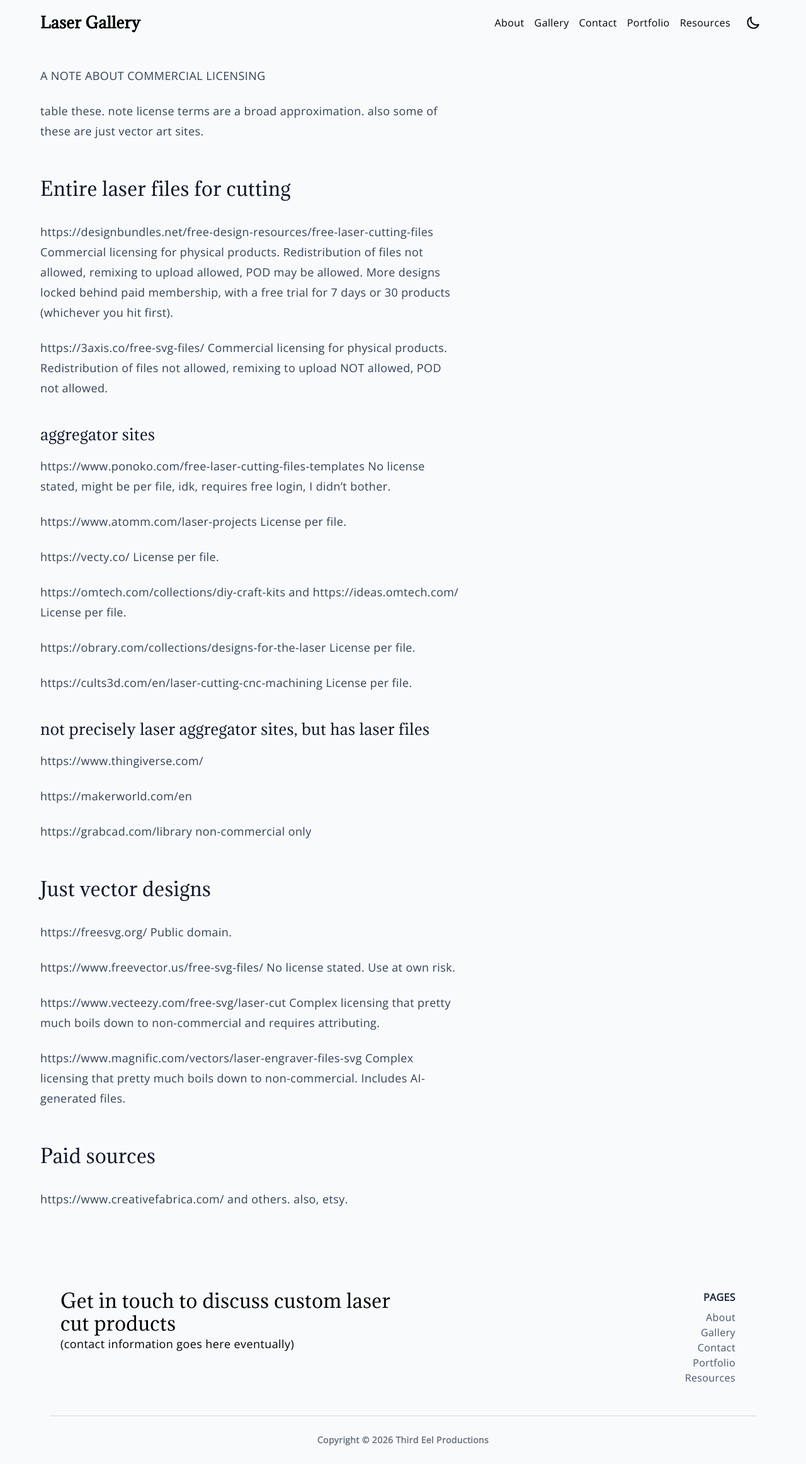
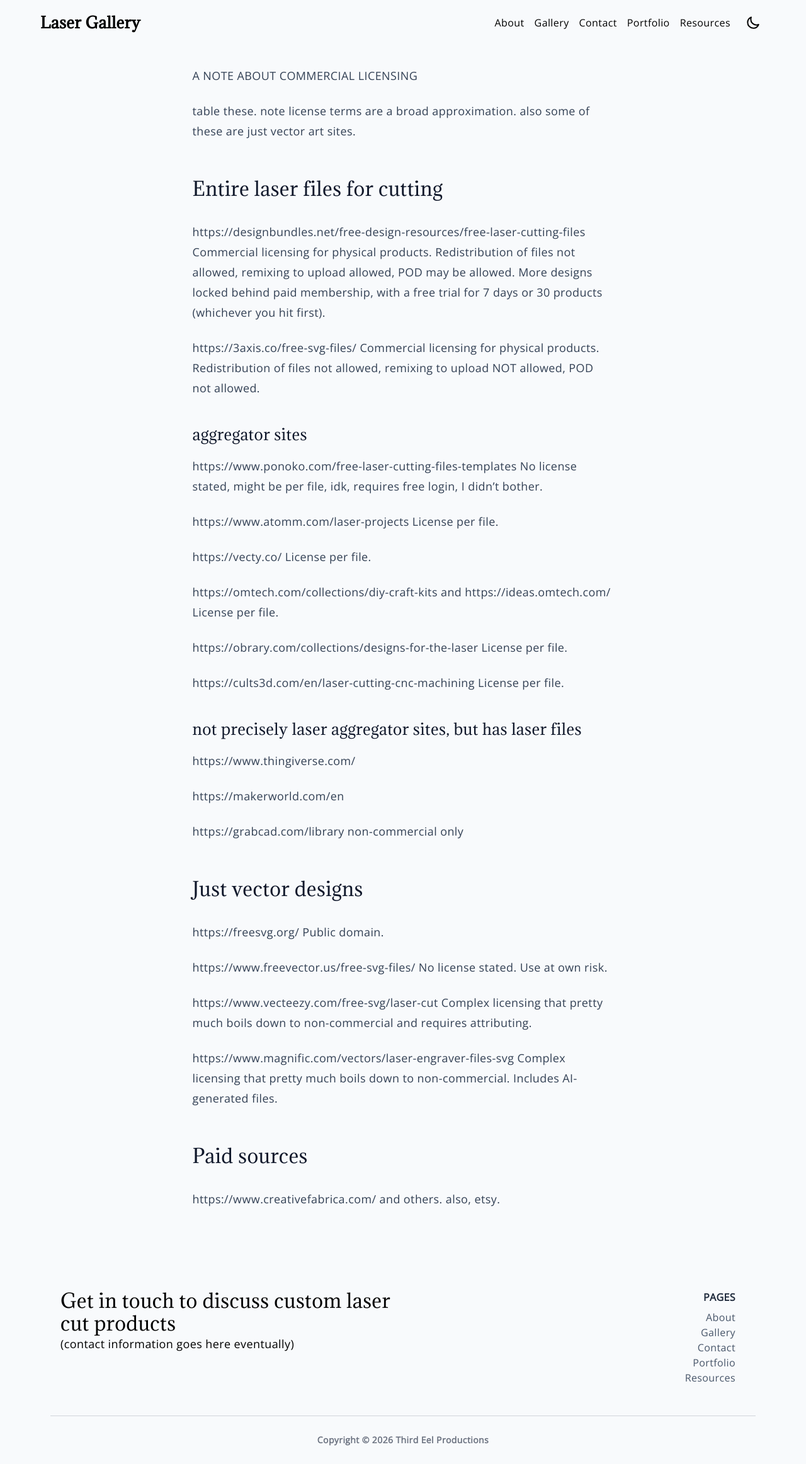
Before and after one commit to paper-engineer/laser-gallery, a Jekyll site: the page built from docs/_pages/file-libraries.md, in a window 1280 px wide. Shown: the whole page at 63% size. Built offline with Jekyll 4.4.1, drawn with Linux system fonts in a browser that asks for light colours.

Commit message:
Update page.html

```diff
--- a/docs/_layouts/page.html
+++ b/docs/_layouts/page.html
@@ -2,7 +2,7 @@
 layout: base
 ---
 
-<div class="flex justify-start py-4 md:py-8">
+<div class="flex justify-center py-4 md:py-8">
   <article class="text-left prose md:prose-lg prose-p:font-extralight prose-headings:font-light prose-slate dark:prose-invert">
     {{ content }}
   </article>
```
